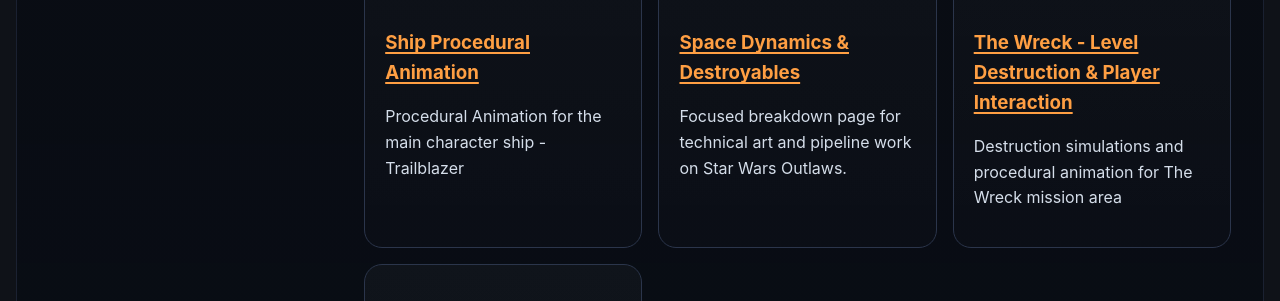
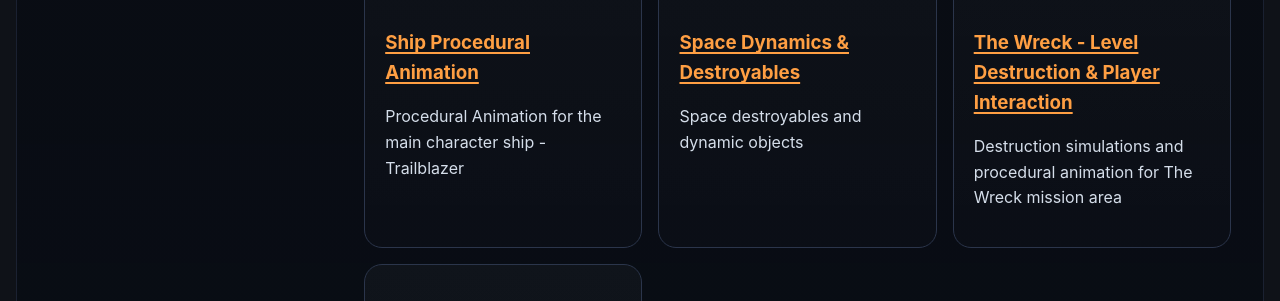
Before and after one commit to ianistor/ian_mywebsite, a Jekyll site: the page built from _projects/star-wars-outlaws.md, in a window 1280 px wide, cut to the strip 1409-1710 px from the top of the page. Built offline with Jekyll 4.4.1, drawn with Linux system fonts in a browser that asks for light colours; nearby versions of some CDN libraries.

Commit message:
Update spacedestroyables.md

```diff
--- a/projects/star-wars-outlaws/spacedestroyables.md
+++ b/projects/star-wars-outlaws/spacedestroyables.md
@@ -6,9 +6,10 @@
 parent_slug: "star-wars-outlaws"
 parent_permalink: /projects/star-wars-outlaws/
 youtube_id: AAsoF04dDdY
-summary: "Focused breakdown page for technical art and pipeline work on Star Wars Outlaws."
+summary: "Space destroyables and dynamic objects"
 ---
 
-Space destroyable asset logic and implementation.
+Space destroyable asset logic and implementation as well as communicating with programming team for proeper implementation that fits the design.
+
 
 <iframe width="1037" height="583" src="https://www.youtube.com/embed/AAsoF04dDdY" title="Star Wars Outlaws Technical Art - Dynamics&amp;Destroyables" frameborder="0" allow="accelerometer; autoplay; clipboard-write; encrypted-media; gyroscope; picture-in-picture; web-share" referrerpolicy="strict-origin-when-cross-origin" allowfullscreen></iframe>
```
